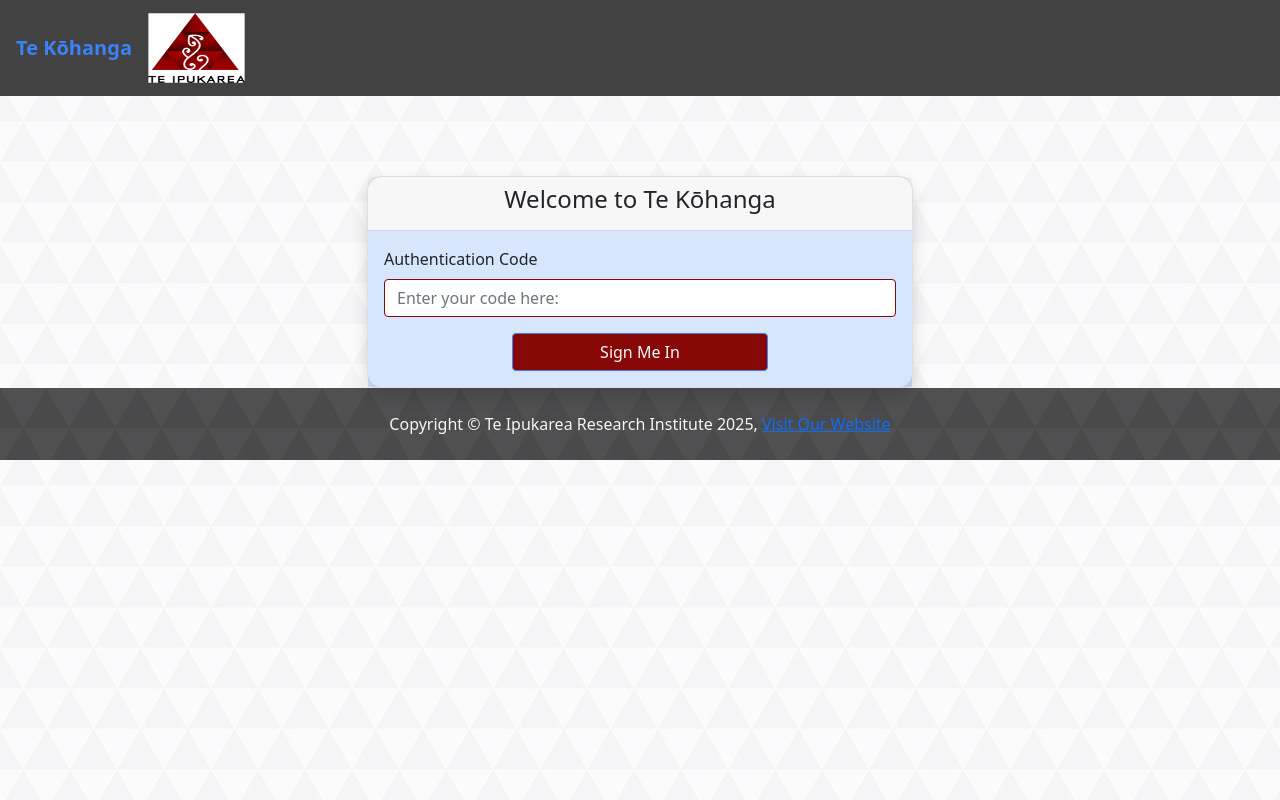
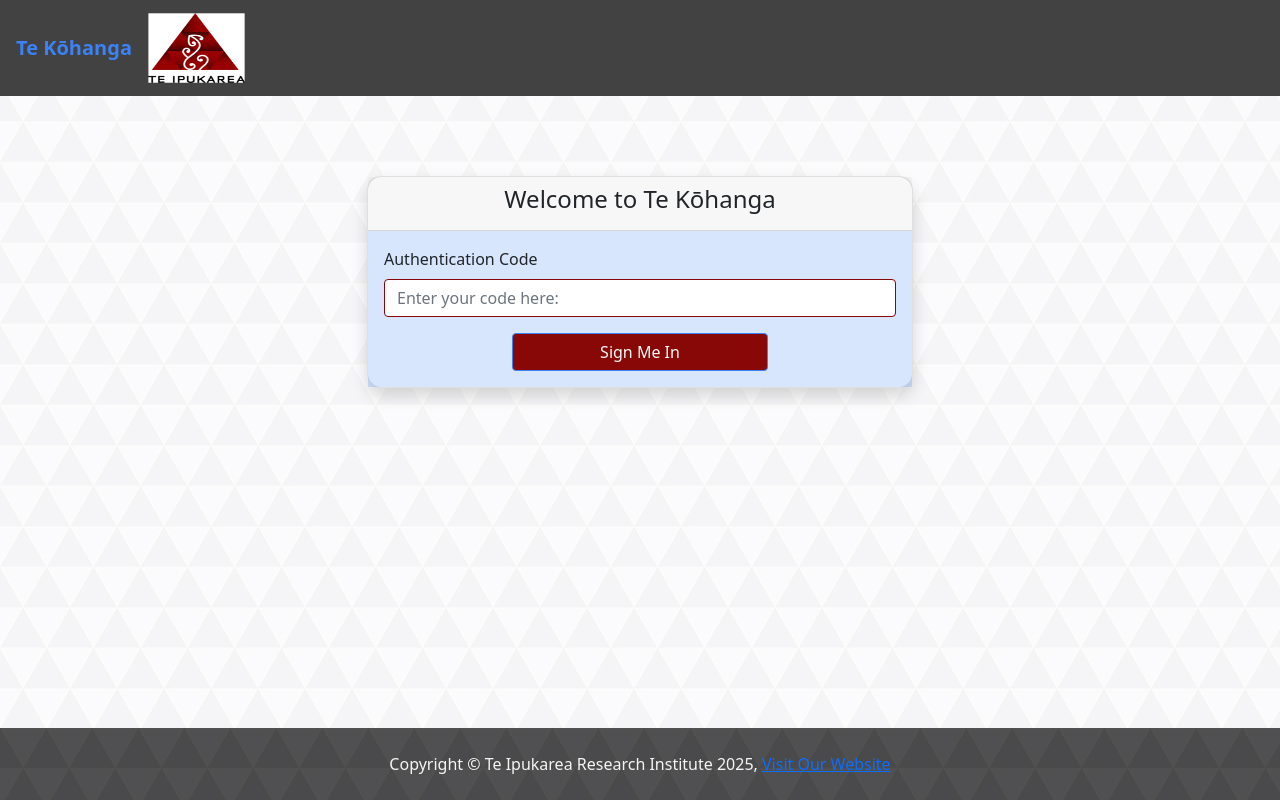
Before and after one commit to manjuvallayil/te_kohanga, a Flask app: page / in a window 1280 px wide. Run offline with Flask 3, Linux system fonts and the light colour scheme; some libraries are stand-ins or nearby versions.

Commit message:
login page updates

```diff
--- a/templates/login.html
+++ b/templates/login.html
@@ -21,7 +21,7 @@
     </style>
 </head>
 
-<body>
+<body class="d-flex flex-column min-vh-100">
     <nav class="navbar navbar-expand navbar-dark bg-dark">
         <!-- Navbar Brand-->
         <a class="navbar-brand ps-3" style="font-weight: bold;">Te Kōhanga</a>
@@ -30,7 +30,7 @@
         </a>
     </nav>
 
-    <div class="container mt-5">
+    <div class="container mt-5 flex-grow-1">
         <div class="row justify-content-center">
             <div class="col-md-6">
                 <div class="card shadow">
@@ -92,7 +92,6 @@
             });
         });
     </script>
-
     <script src="https://cdn.jsdelivr.net/npm/bootstrap@5.1.3/dist/js/bootstrap.bundle.min.js" crossorigin="anonymous"></script>
 </body>
 </html>
```
